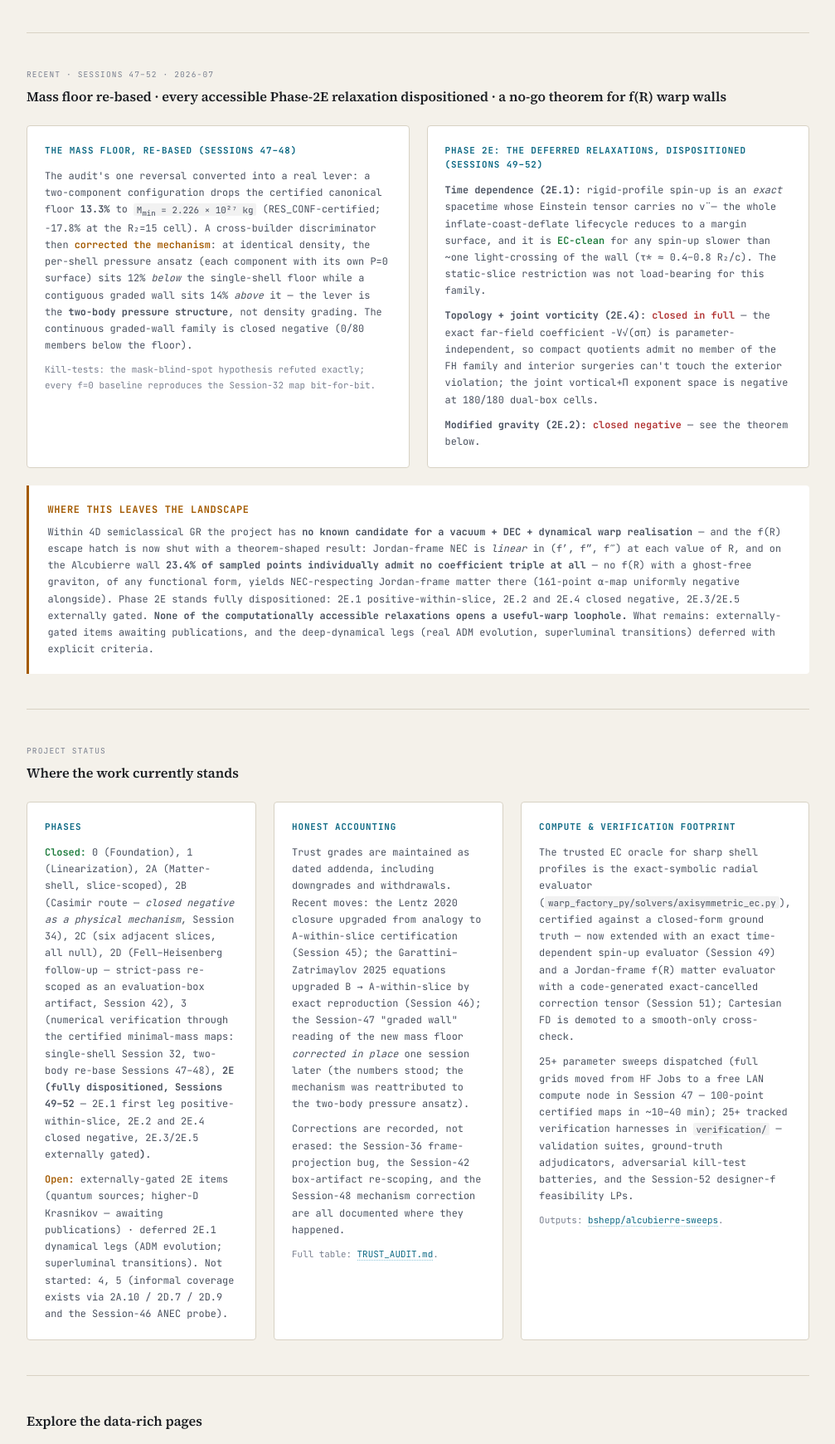
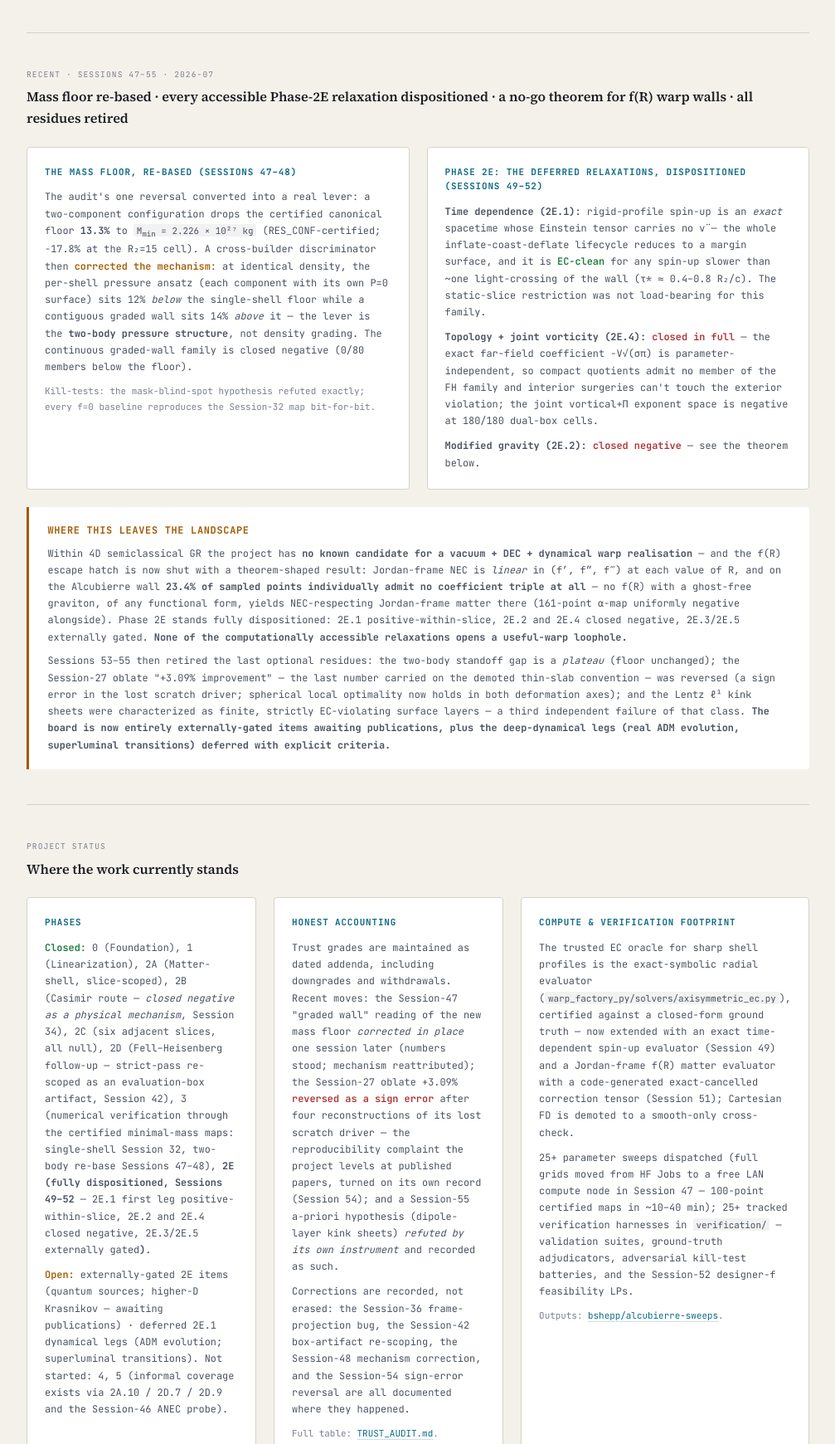
Before and after one commit to bshepp/alcubierre, a plain HTML site: page webpage/index.html in a window 1280 px wide. Shown: the part 1576-3316 px from the top of the page at 83% size, without its empty margins (136-1143 px from the left). Drawn offline with nearby package versions, Linux system fonts and the light colour scheme.

Commit message:
webpage: bring status surfaces current through Session 55
index: Recent block extended to S47-55 (residues-retired paragraph in the
landscape callout; honest-accounting card gains the S54 sign-error
reversal and the S55 refuted-hypothesis record). roadmap: 3.3 both-halves
adjudication, standoff residue retired, 3.7 kink-sheet characterization,
trust paragraph updated. warp-factory: the thin-slab convention's full
re-adjudication noted (every reversal went against the thin slab).

Co-Authored-By: Claude Fable 5 <noreply@anthropic.com>
Claude-Session: https://claude.ai/code/session_01TMLtehhaEwDGURHVxizzki

```diff
--- a/webpage/index.html
+++ b/webpage/index.html
@@ -103,8 +103,8 @@
 
   <!-- ═══ RECENT ═══ -->
   <div class="block">
-    <div class="block-eyebrow">Recent · Sessions 47–52 · 2026-07</div>
-    <div class="block-title">Mass floor re-based · every accessible Phase-2E relaxation dispositioned · a no-go theorem for f(R) warp walls</div>
+    <div class="block-eyebrow">Recent · Sessions 47–55 · 2026-07</div>
+    <div class="block-title">Mass floor re-based · every accessible Phase-2E relaxation dispositioned · a no-go theorem for f(R) warp walls · all residues retired</div>
     <div class="card-grid">
       <div class="content-card">
         <h3>The mass floor, re-based (Sessions 47–48)</h3>
@@ -121,7 +121,8 @@
 
     <div class="callout warm">
       <h3>Where this leaves the landscape</h3>
-      <p>Within 4D semiclassical GR the project has <strong>no known candidate for a vacuum + DEC + dynamical warp realisation</strong> — and the f(R) escape hatch is now shut with a theorem-shaped result: Jordan-frame NEC is <em>linear</em> in (f′, f″, f‴) at each value of R, and on the Alcubierre wall <strong>23.4% of sampled points individually admit no coefficient triple at all</strong> — no f(R) with a ghost-free graviton, of any functional form, yields NEC-respecting Jordan-frame matter there (161-point α-map uniformly negative alongside). Phase 2E stands fully dispositioned: 2E.1 positive-within-slice, 2E.2 and 2E.4 closed negative, 2E.3/2E.5 externally gated. <strong>None of the computationally accessible relaxations opens a useful-warp loophole.</strong> What remains: externally-gated items awaiting publications, and the deep-dynamical legs (real ADM evolution, superluminal transitions) deferred with explicit criteria.</p>
+      <p>Within 4D semiclassical GR the project has <strong>no known candidate for a vacuum + DEC + dynamical warp realisation</strong> — and the f(R) escape hatch is now shut with a theorem-shaped result: Jordan-frame NEC is <em>linear</em> in (f′, f″, f‴) at each value of R, and on the Alcubierre wall <strong>23.4% of sampled points individually admit no coefficient triple at all</strong> — no f(R) with a ghost-free graviton, of any functional form, yields NEC-respecting Jordan-frame matter there (161-point α-map uniformly negative alongside). Phase 2E stands fully dispositioned: 2E.1 positive-within-slice, 2E.2 and 2E.4 closed negative, 2E.3/2E.5 externally gated. <strong>None of the computationally accessible relaxations opens a useful-warp loophole.</strong></p>
+      <p>Sessions 53–55 then retired the last optional residues: the two-body standoff gap is a <em>plateau</em> (floor unchanged); the Session-27 oblate "+3.09% improvement" — the last number carried on the demoted thin-slab convention — was <span class="neg">reversed</span> (a sign error in the lost scratch driver; spherical local optimality now holds in both deformation axes); and the Lentz ℓ¹ kink sheets were characterized as finite, strictly EC-violating surface layers — a third independent failure of that class. <strong>The board is now entirely externally-gated items awaiting publications, plus the deep-dynamical legs (real ADM evolution, superluminal transitions) deferred with explicit criteria.</strong></p>
     </div>
   </div>
 
@@ -137,8 +138,8 @@
       </div>
       <div class="content-card">
         <h3>Honest accounting</h3>
-        <p>Trust grades are maintained as dated addenda, including downgrades and withdrawals. Recent moves: the Lentz 2020 closure upgraded from analogy to A-within-slice certification (Session 45); the Garattini–Zatrimaylov 2025 equations upgraded B → A-within-slice by exact reproduction (Session 46); the Session-47 "graded wall" reading of the new mass floor <em>corrected in place</em> one session later (the numbers stood; the mechanism was reattributed to the two-body pressure ansatz).</p>
-        <p>Corrections are recorded, not erased: the Session-36 frame-projection bug, the Session-42 box-artifact re-scoping, and the Session-48 mechanism correction are all documented where they happened.</p>
+        <p>Trust grades are maintained as dated addenda, including downgrades and withdrawals. Recent moves: the Session-47 "graded wall" reading of the new mass floor <em>corrected in place</em> one session later (numbers stood; mechanism reattributed); the Session-27 oblate +3.09% <span class="neg">reversed as a sign error</span> after four reconstructions of its lost scratch driver — the reproducibility complaint the project levels at published papers, turned on its own record (Session 54); and a Session-55 a-priori hypothesis (dipole-layer kink sheets) <em>refuted by its own instrument</em> and recorded as such.</p>
+        <p>Corrections are recorded, not erased: the Session-36 frame-projection bug, the Session-42 box-artifact re-scoping, the Session-48 mechanism correction, and the Session-54 sign-error reversal are all documented where they happened.</p>
         <p style="font-size:0.78rem;color:var(--text-dim);">Full table: <a href="https://github.com/bshepp/alcubierre/blob/main/TRUST_AUDIT.md" target="_blank" rel="noopener" style="color:var(--accent);text-decoration:none;">TRUST_AUDIT.md</a>.</p>
       </div>
       <div class="content-card">
```
Also changed, not shown: webpage/roadmap.html (+4 -4 lines), webpage/warp-factory.html (+1 -1 lines).
